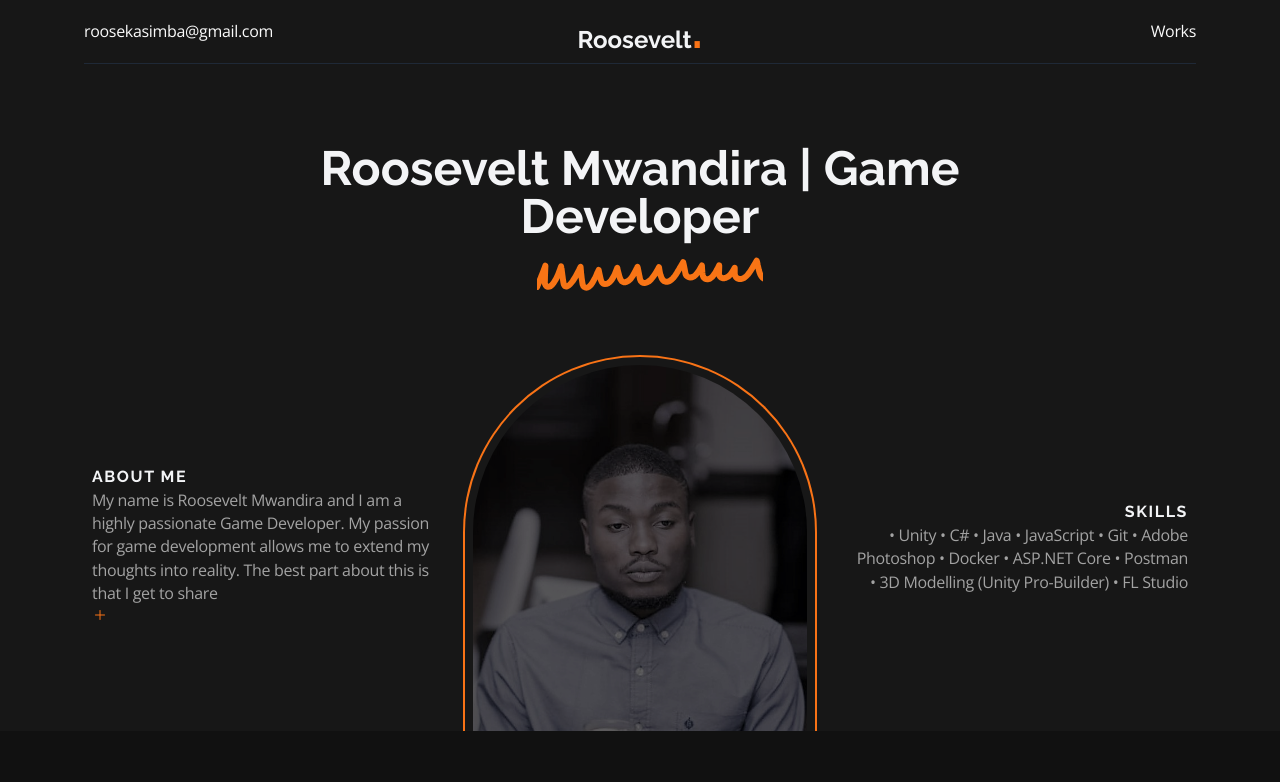
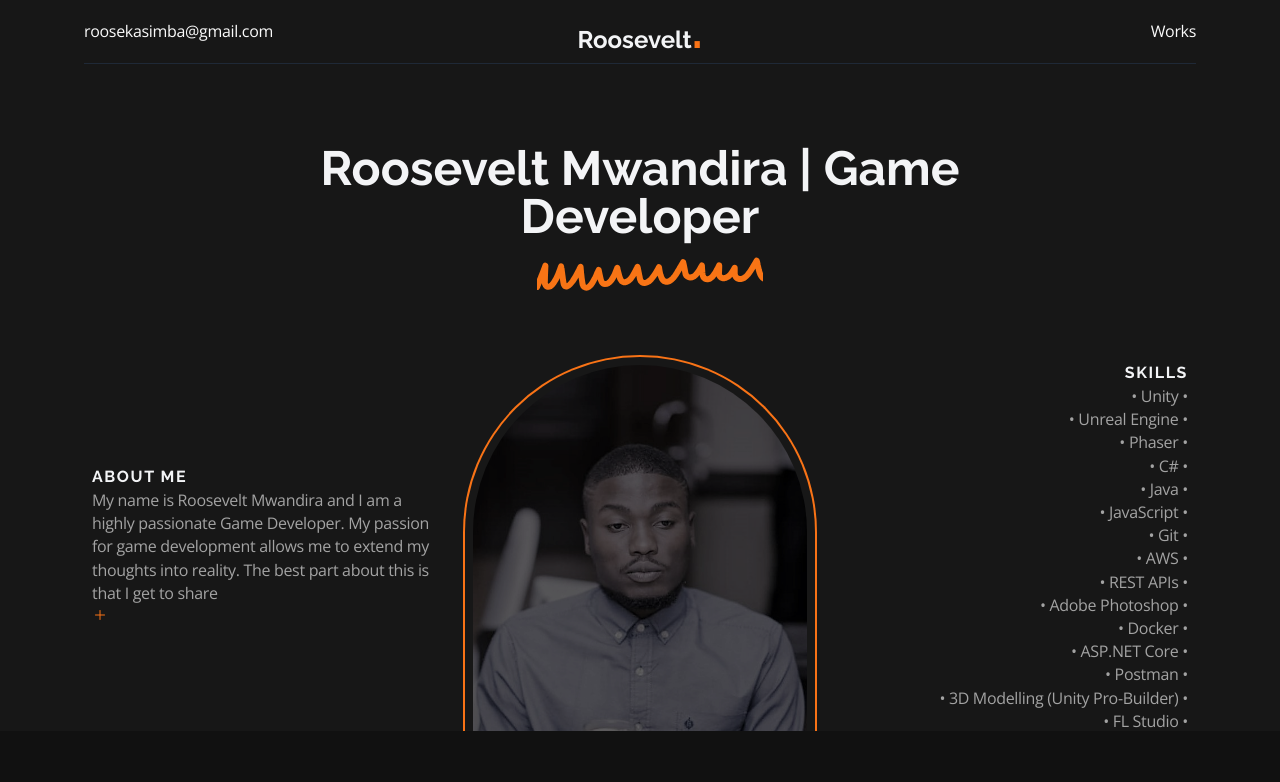
Before and after one commit to RooseViper/Roosevelt-Kasimba-Portfolio, a Next.js app: page / in a window 1280 px wide. Shown: the top 782 px of the page. Built offline with nearby package versions, Linux system fonts and the light colour scheme.

Commit message:
Add: Added Skills list

```diff
--- a/components/Header.js
+++ b/components/Header.js
@@ -41,18 +41,32 @@ const Header = () => {
 
     function OtherInfo() {
         return (
-            <motion.div initial={{ x: '100', opacity: 0 }}
-                        animate={{ x: 0, opacity: 1 }}
-                        transition={{ delay: 1, type: 'tween', duration: .75 }} className="flex flex-col w-full mt-8 md:m-0 md:text-right">
+            <motion.div
+                initial={{ x: '100', opacity: 0 }}
+                animate={{ x: 0, opacity: 1 }}
+                transition={{ delay: 1, type: 'tween', duration: 0.75 }}
+                className="flex flex-col w-full mt-8 md:m-0 md:text-right"
+            >
                 <h4 className="uppercase tracking-widest md:text-right font-bold">Skills</h4>
-                <p>• Unity  	• C#
-                    • Java  		• JavaScript	• Git
-                    • Adobe Photoshop 		• Docker
-                    • ASP.NET Core 		• Postman
-                    • 3D Modelling (Unity Pro-Builder)
-                    • FL Studio</p>
+                <div>
+                    <p>• Unity •</p>
+                    <p>• Unreal Engine •</p>
+                    <p>• Phaser •</p>
+                    <p>• C# •</p>
+                    <p>• Java •</p>
+                    <p>• JavaScript •</p>
+                    <p>• Git •</p>
+                    <p>• AWS •</p>
+                    <p>• REST APIs •</p>
+                    <p>• Adobe Photoshop •</p>
+                    <p>• Docker •</p>
+                    <p>• ASP.NET Core •</p>
+                    <p>• Postman •</p>
+                    <p>• 3D Modelling (Unity Pro-Builder) •</p>
+                    <p>• FL Studio •</p>
+                </div>
             </motion.div>
-        )
+        );
     }
 
     return (
```
